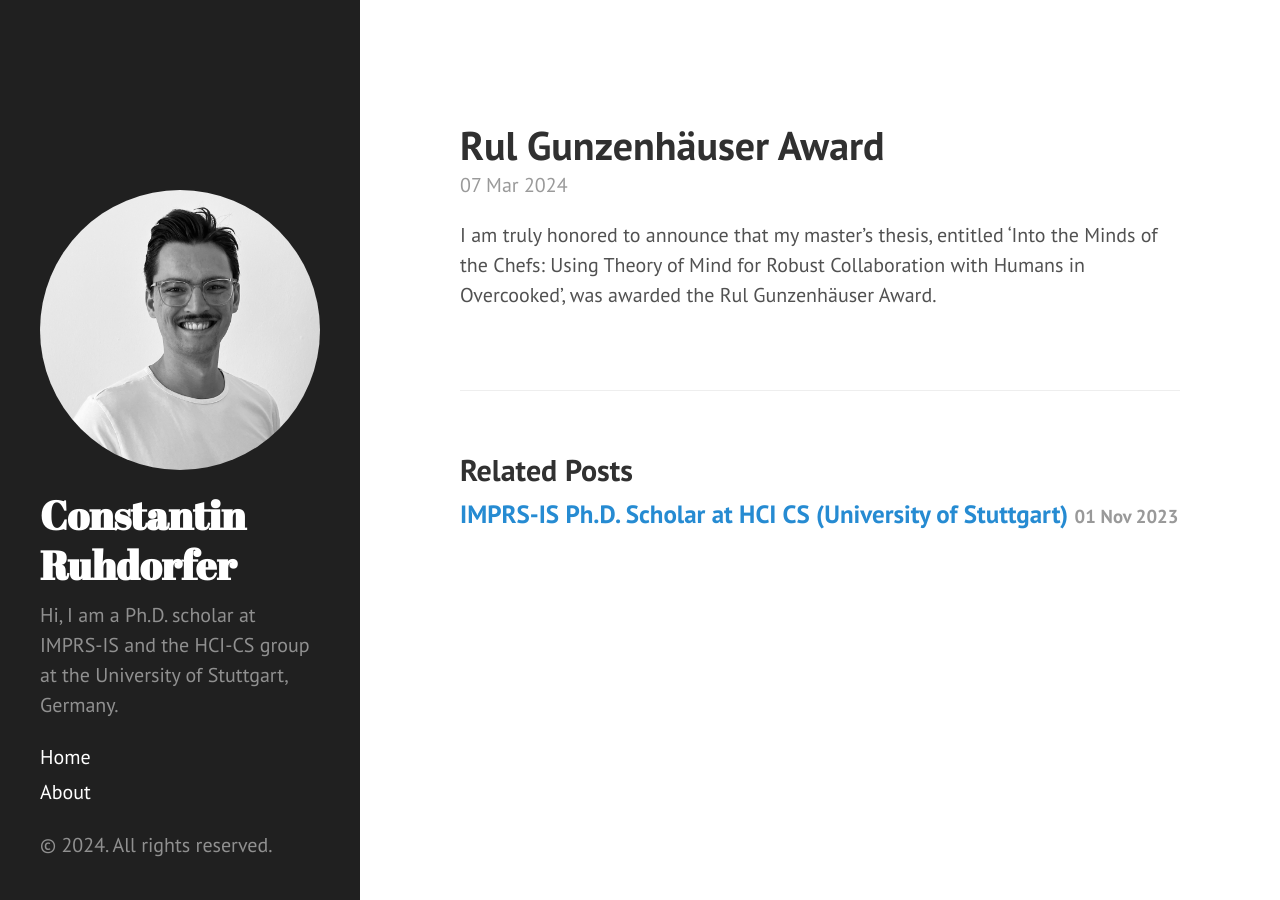
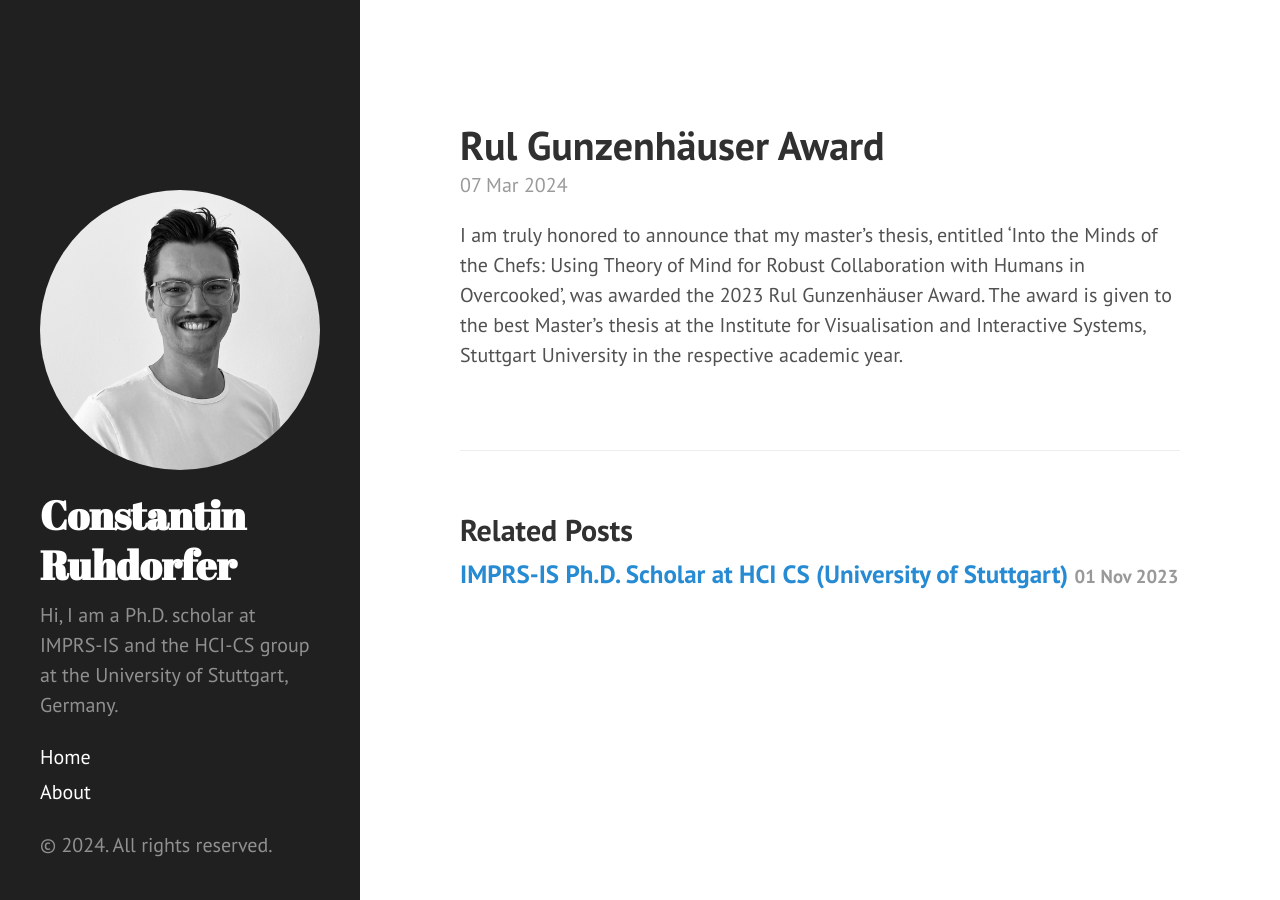
Before and after one commit to ConstantinRuhdorfer/constantinruhdorfer.github.io, a Jekyll site: the page built from _posts/2024-03-07-Award.md, in a window 1280 px wide. Built offline with Jekyll 4.4.1, drawn with Linux system fonts in a browser that asks for light colours.

Commit message:
Update 2024-03-07-Award.md

```diff
--- a/_posts/2024-03-07-Award.md
+++ b/_posts/2024-03-07-Award.md
@@ -3,4 +3,5 @@ layout: post
 title: Rul Gunzenhäuser Award
 ---
 
-I am truly honored to announce that my master's thesis, entitled 'Into the Minds of the Chefs: Using Theory of Mind for Robust Collaboration with Humans in Overcooked', was awarded the Rul Gunzenhäuser Award.
+I am truly honored to announce that my master's thesis, entitled 'Into the Minds of the Chefs: Using Theory of Mind for Robust Collaboration with Humans in Overcooked', was awarded the 2023 Rul Gunzenhäuser Award.
+The award is given to the best Master's thesis at the Institute for Visualisation and Interactive Systems, Stuttgart University in the respective academic year.
```
